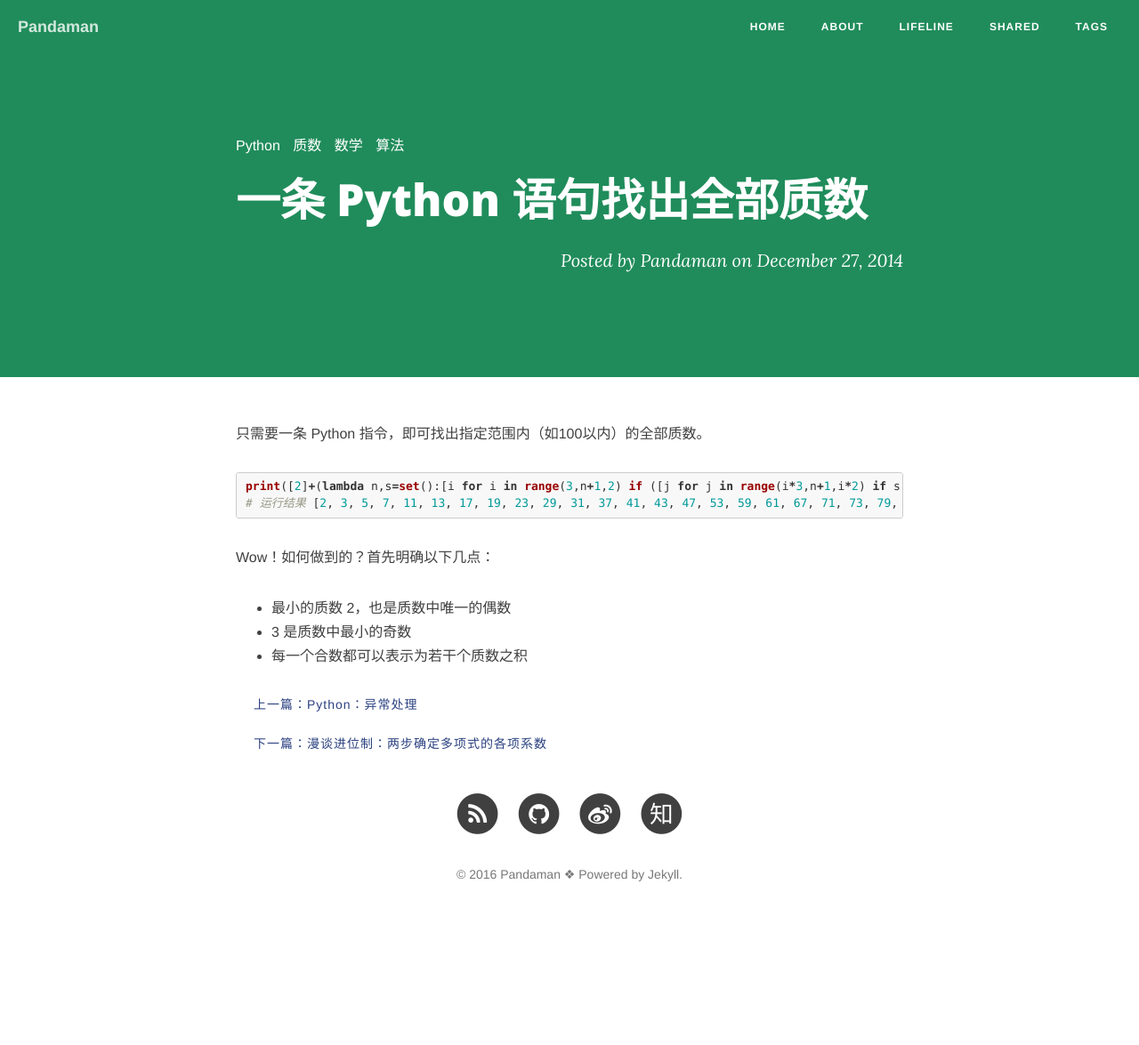
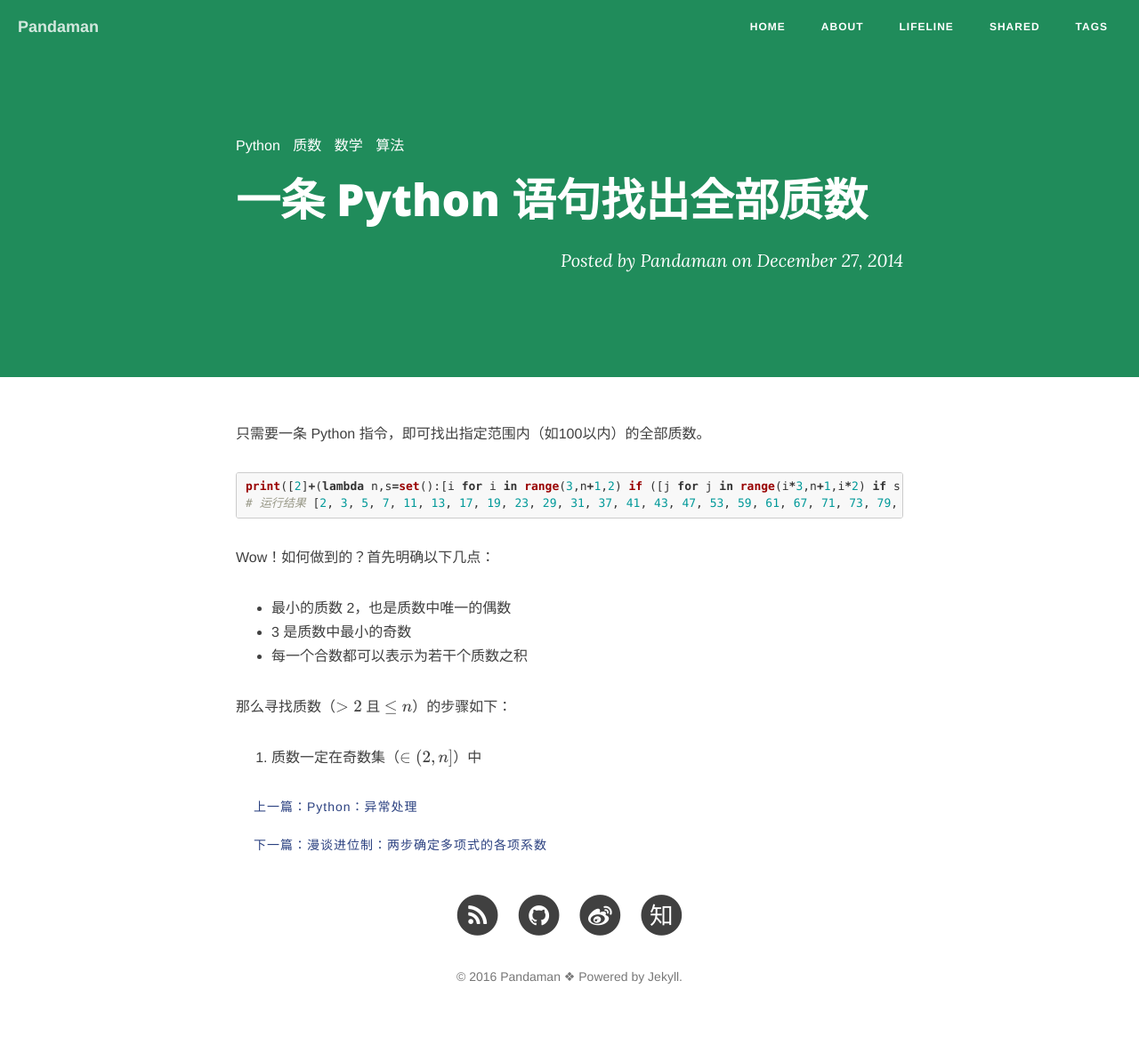
Before and after one commit to ceares/ceares.github.io, a Jekyll site: the page built from _posts/2014-12-27-prime.md, in a window 1280 px wide. Shown: the whole page at 89% size. Built offline with Jekyll 4.4.1, drawn with Linux system fonts in a browser that asks for light colours; nearby versions of some CDN libraries; formulas are drawn with MathJax 3; comment, search, counter and statistics services are not loaded; before the commit the page ends 1061 px from its top, so only the background shows below that.

Commit message:
from sp3

```diff
--- a/_posts/2014-12-27-prime.md
+++ b/_posts/2014-12-27-prime.md
@@ -20,3 +20,7 @@ Wow！如何做到的？首先明确以下几点：
 - 最小的质数 2，也是质数中唯一的偶数
 - 3 是质数中最小的奇数
 - 每一个合数都可以表示为若干个质数之积
+
+那么寻找质数（$>2$ 且 $\leq n$）的步骤如下：
+
+1. 质数一定在奇数集（$\in(2,n]$）中
```
